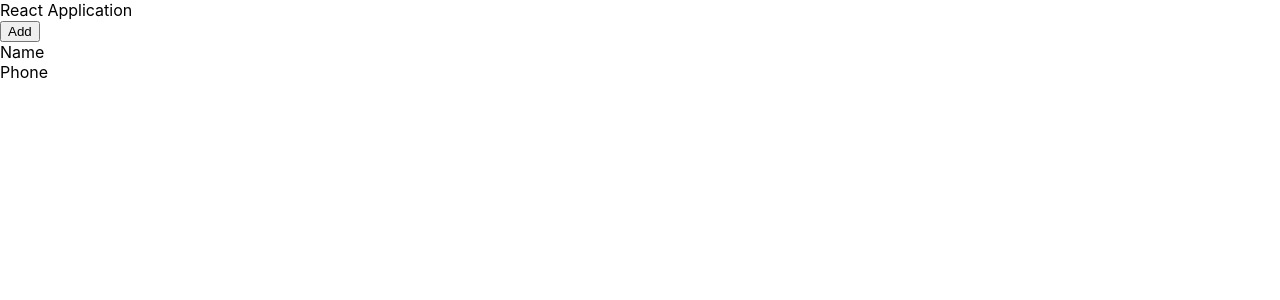
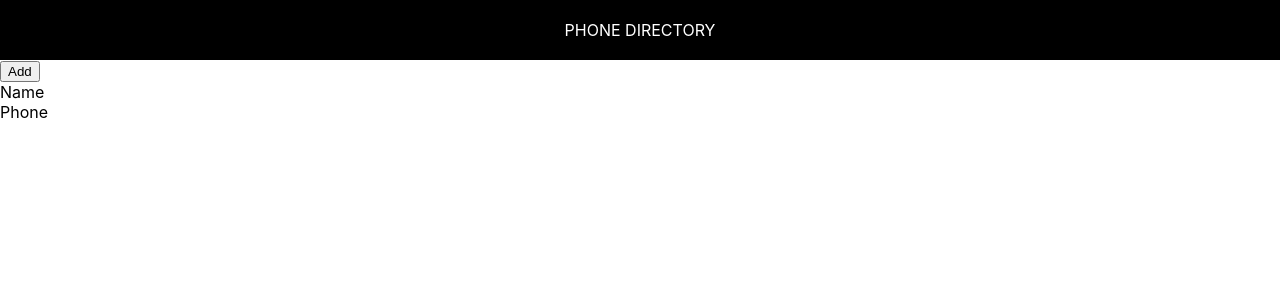
Before and after one commit to shaziap/phone-directory, a React (Create React App) app: page / in a window 1280 px wide. Shown: the top 300 px of the page. Built offline with nearby package versions, Linux system fonts and the light colour scheme.

Commit message:
Styled Header

```diff
--- a/src/App.js
+++ b/src/App.js
@@ -1,19 +1,18 @@
+import React, { Component } from 'react';
+import Header from './Header.js';
+class App extends Component {
+  render() {
+    return (
+      <div>
 
-
-function App() {
-  return (
-    <div>
-      <div className="header">
-        React Application
-    </div>
-      <button> Add</button>
-      <div>
-        <span> Name </span><br />
-        <span> Phone </span>
+        <Header/>
+        <button>Add</button>
+        <div>
+          <span>Name</span><br />
+          <span>Phone</span>
+        </div>
       </div>
-    </div>
-
-  );
+    );
+  }
 }
-
 export default App;
--- a/src/Header.js
+++ b/src/Header.js
@@ -1,10 +1,18 @@
 import React from 'react';
+const Header = function () {
+const headerStyle = {
+    textAlign: 'center',
+    padding: 20,
+    background: '#000',
+    color: '#fff',
+    textTransform: 'uppercase'
+ };
+ return (
 
-const Header = function() {
-    return (
-        <div className="header">
-            Phone Directory
-        </div>
-    )
+    <div style={headerStyle}>
+        Phone Directory
+    </div>
+)
+
 }
 export default Header;
```
